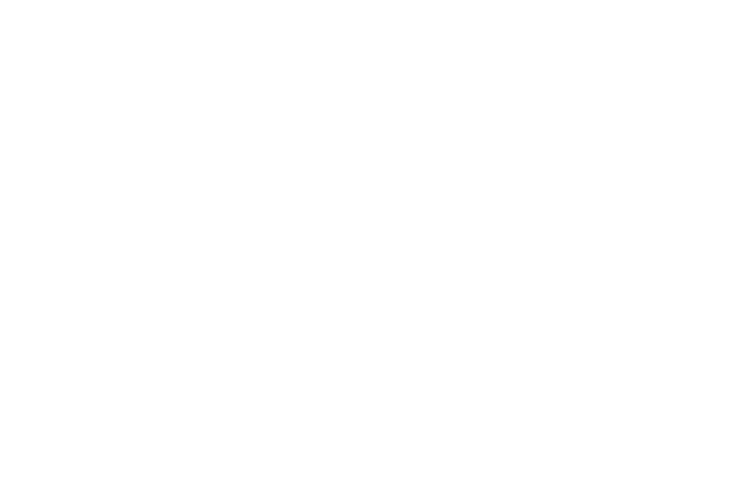
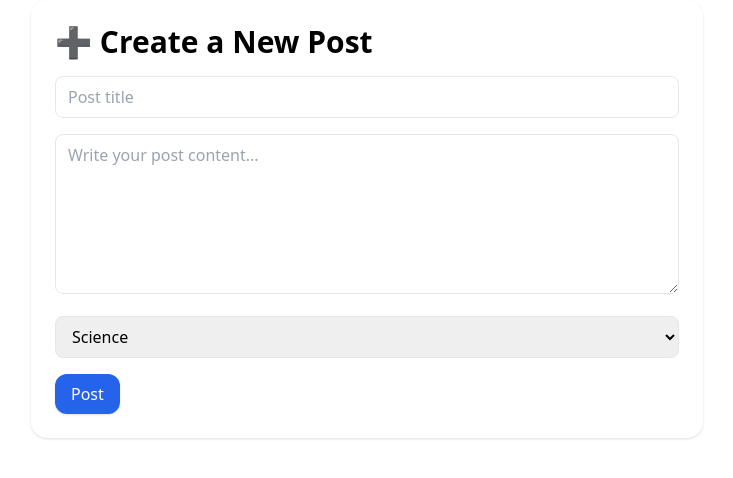
Before and after one commit to AstroCode10/passionpoint, a React (Create React App) app in the folder passionpoint_website/: page /create-forum in a window 1280 px wide. Before the commit this address had no page. Shown: the top 478 px of the page, without its empty margins (273-1006 px from the left). Built offline with nearby package versions, Linux system fonts and the light colour scheme; no server answers.

Commit message:
Added forum

```diff
--- a/package.json
+++ /dev/null
@@ -1,5 +0,0 @@
-{
-  "dependencies": {
-    "framer-motion": "^12.23.12"
-  }
-}
--- a/passionpoint_website/src/App.js
+++ b/passionpoint_website/src/App.js
@@ -2,15 +2,17 @@
 import { BrowserRouter as Router, Routes, Route } from "react-router-dom"
 
 // Import your pages
-import HomePage from "./pages/Home"
-import Register from "./pages/Register"
-import Blog from "./pages/Blog"
+import HomePage from "./pages/Home";
+import Register from "./pages/Register";
+import Blog from "./pages/Blog";
 import BlogPost from "./pages/BlogPost";
-import Login from "./pages/Login"
-import Logout from "./pages/Logout"
-import Account from "./pages/Account"
+import Login from "./pages/Login";
+import Logout from "./pages/Logout";
+import Account from "./pages/Account";
 import ResetPassword from "./pages/ResetPassword"
 import CreateBlogForm from "./components/blog/CreateBlogForm";
+import Forum from "./pages/Forum";
+import CreateForumPost from "./pages/CreateForumPost";
 
 function App() {
   return (
@@ -24,7 +26,9 @@
         <Route path="/logout" element={<Logout />} />
         <Route path="/account" element={<Account />} />
         <Route path="/reset-password" element={<ResetPassword />} />
-        <Route path="/create" element={<CreateBlogForm />} />
+        <Route path="/create-blog" element={<CreateBlogForm />} />
+        <Route path="/forum" element={<Forum />} />
+        <Route path="/create-forum" element={<CreateForumPost />} />
       </Routes>
     </Router>
   )
--- /dev/null
+++ b/passionpoint_website/src/components/forum/ForumPostCard.js
@@ -0,0 +1,22 @@
+import React from "react";
+import { Link } from "react-router-dom";
+
+const ForumPostCard = ({ post }) => {
+  return (
+    <Link
+      to={`/forum/${post.id}`}
+      className="block p-5 bg-white rounded-2xl shadow hover:shadow-lg transition"
+    >
+      <h2 className="text-2xl font-bold mb-2">{post.title}</h2>
+      <p className="text-gray-600 line-clamp-2 mb-3">{post.content}</p>
+      <div className="text-sm text-gray-500 flex justify-between items-center">
+        <span>
+          {post.authorName || "Anonymous"} • {new Date(post.date?.toDate()).toLocaleDateString()}
+        </span>
+        <span>👍 {post.likes || 0}</span>
+      </div>
+    </Link>
+  );
+};
+
+export default ForumPostCard;
--- a/passionpoint_website/src/firebase.js
+++ b/passionpoint_website/src/firebase.js
@@ -1,7 +1,7 @@
 // Import the functions you need from the SDKs you need
 import { initializeApp } from "firebase/app";
 import { getAuth } from "firebase/auth"
-import { getFirestore } from "firebase/firestore"
+import { getFirestore, serverTimestamp } from "firebase/firestore"
 import { getAnalytics } from "firebase/analytics";
 
 // TODO: Add SDKs for Firebase products that you want to use
@@ -25,4 +25,4 @@
 const auth = getAuth(app);
 const db = getFirestore(app);
 
-export { auth, db }
+export { auth, db, serverTimestamp }
--- /dev/null
+++ b/passionpoint_website/src/pages/CreateForumPost.jsx
@@ -0,0 +1,78 @@
+import React, { useState } from "react";
+import { addDoc, collection, serverTimestamp } from "firebase/firestore";
+import { db } from "../firebase";
+import { useAuth } from "../hooks/useAuth"; // your auth hook
+import { useNavigate } from "react-router-dom";
+
+const CreatePost = () => {
+  const { user } = useAuth();
+  const navigate = useNavigate();
+
+  const [title, setTitle] = useState("");
+  const [content, setContent] = useState("");
+  const [category, setCategory] = useState("Science");
+
+  const handleSubmit = async (e) => {
+    e.preventDefault();
+    if (!user) return alert("You must be logged in to create a post!");
+
+    await addDoc(collection(db, "forumPosts"), {
+      title,
+      content,
+      category,
+      authorId: user.uid,
+      authorName: user.displayName || "Anonymous",
+      date: serverTimestamp(),
+      likes: 0,
+      likedBy: [],
+      views: 0,
+    });
+
+    navigate("/forum");
+  };
+
+  return (
+    <div className="max-w-2xl mx-auto p-6 bg-white rounded-2xl shadow">
+      <h1 className="text-3xl font-bold mb-4">➕ Create a New Post</h1>
+      <form onSubmit={handleSubmit} className="space-y-4">
+        <input
+          type="text"
+          placeholder="Post title"
+          value={title}
+          onChange={(e) => setTitle(e.target.value)}
+          className="w-full border rounded-lg px-3 py-2"
+          required
+        />
+        <textarea
+          placeholder="Write your post content..."
+          value={content}
+          onChange={(e) => setContent(e.target.value)}
+          className="w-full border rounded-lg px-3 py-2 h-40"
+          required
+        />
+        <select
+          value={category}
+          onChange={(e) => setCategory(e.target.value)}
+          className="w-full border rounded-lg px-3 py-2"
+        >
+          <option value="Science">Science</option>
+          <option value="Mathematics">Mathematics</option>
+          <option value="Technology & AI">Technology & AI</option>
+          <option value="Lifestyle">Lifestyle</option>
+          <option value="Books">Bookse</option>
+          <option value="History">History</option>
+          <option value="Psychology">Psychology</option>
+          <option value="Languages">Languages</option>
+        </select>
+        <button
+          type="submit"
+          className="px-4 py-2 bg-blue-600 text-white rounded-xl shadow hover:bg-blue-700 transition"
+        >
+          Post
+        </button>
+      </form>
+    </div>
+  );
+};
+
+export default CreatePost;
--- a/passionpoint_website/src/pages/Forum.jsx
+++ b/passionpoint_website/src/pages/Forum.jsx
@@ -1,11 +1,96 @@
-// pages/Forum.jsx - Placeholder content
-import React from "react";
+import React, { useState, useMemo } from "react";
+import { Link } from "react-router-dom";
+import { collection } from "firebase/firestore";
+import { useCollection } from "react-firebase-hooks/firestore";
+import { db } from "../firebase";
+import ForumPostCard from "../components/forum/ForumPostCard";
 
 const Forum = () => {
+  const [sort, setSort] = useState("recent");
+  const [category, setCategory] = useState("All");
+  const [searchTerm, setSearchTerm] = useState("");
+
+  // Realtime listener for forum posts
+  const [snapshot, loading] = useCollection(collection(db, "forumPosts"));
+  const posts = snapshot?.docs.map((doc) => ({ id: doc.id, ...doc.data() })) || [];
+
+  // Filtering & sorting
+  const filteredPosts = useMemo(() => {
+    let result = [...posts];
+
+    if (category !== "All") {
+      result = result.filter((post) => post.category === category);
+    }
+
+    if (searchTerm) {
+      result = result.filter((post) =>
+        post.title.toLowerCase().includes(searchTerm.toLowerCase())
+      );
+    }
+
+    if (sort === "popular") {
+      result.sort((a, b) => (b.likes || 0) - (a.likes || 0));
+    } else {
+      result.sort((a, b) => new Date(b.date?.toDate()) - new Date(a.date?.toDate()));
+    }
+
+    return result;
+  }, [posts, sort, category, searchTerm]);
+
   return (
-    <div className="p-6">
-      <h2 className="text-2xl font-semibold">Forum</h2>
-      <p className="mt-2">Join discussions with like-minded students.</p>
+    <div className="p-6 max-w-screen-xl mx-auto">
+      <div className="flex justify-between items-center mb-6">
+        <h1 className="text-4xl font-bold">💬 PassionPoint Forum</h1>
+        <Link
+          to="/forum/create"
+          className="px-4 py-2 bg-blue-600 text-white rounded-xl shadow hover:bg-blue-700 transition"
+        >
+          ➕ New Post
+        </Link>
+      </div>
+
+      {/* Controls */}
+      <div className="flex flex-wrap gap-4 mb-6">
+        <input
+          type="text"
+          placeholder="Search posts..."
+          value={searchTerm}
+          onChange={(e) => setSearchTerm(e.target.value)}
+          className="border rounded-lg px-3 py-2 flex-1"
+        />
+        <select
+          value={category}
+          onChange={(e) => setCategory(e.target.value)}
+          className="border rounded-lg px-3 py-2"
+        >
+          <option value="All">All</option>
+          <option value="Science">Science</option>
+          <option value="Math">Math</option>
+          <option value="Technology">Technology</option>
+          <option value="Lifestyle">Lifestyle</option>
+        </select>
+        <select
+          value={sort}
+          onChange={(e) => setSort(e.target.value)}
+          className="border rounded-lg px-3 py-2"
+        >
+          <option value="recent">Most Recent</option>
+          <option value="popular">Most Popular</option>
+        </select>
+      </div>
+
+      {/* Posts Grid */}
+      {loading ? (
+        <p>Loading...</p>
+      ) : filteredPosts.length === 0 ? (
+        <p>No posts yet. Be the first to create one!</p>
+      ) : (
+        <div className="grid grid-cols-1 md:grid-cols-2 gap-6">
+          {filteredPosts.map((post) => (
+            <ForumPostCard key={post.id} post={post} />
+          ))}
+        </div>
+      )}
     </div>
   );
 };
```
Also changed, not shown: passionpoint_website/src/pages/BlogPost.jsx (+51 -8 lines), passionpoint_website/src/hooks/New Text Document.txt (deleted), 1 other file (tests, documents, lock files or other folders).
